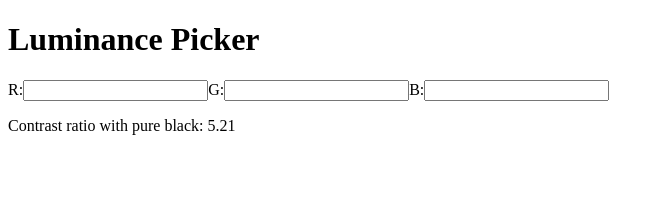
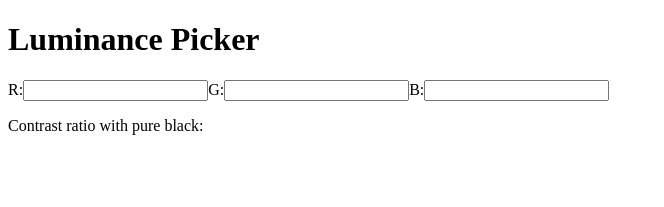
Before and after one commit to masakudamatsu/equiluminant-color-picker, a Next.js app in the folder app/: page / in a window 1280 px wide. Shown: the top 207 px of the page, without its empty margins (0-664 px from the left). Built offline with nearby package versions, Linux system fonts and the light colour scheme.

Commit message:
Convert the user input of RGB color code into contrast ratio #8
It passes the test.

```diff
--- a/app/pages/_app.js
+++ b/app/pages/_app.js
@@ -1,20 +1,30 @@
 import {useState} from 'react';
+
+import {getContrastRatio} from '../utils/helpers';
+
 function MyApp({Component, pageProps}) {
   const [red, setRed] = useState('');
   const [green, setGreen] = useState('');
   const [blue, setBlue] = useState('');
+  const [contrastRatio, setContrastRatio] = useState('');
 
   const handleChangeRed = event => {
     const newRedValue = event.target.value;
     setRed(newRedValue);
+    const newContrastRatio = getContrastRatio(newRedValue, green, blue);
+    setContrastRatio(newContrastRatio);
   };
   const handleChangeGreen = event => {
     const newGreenValue = event.target.value;
     setGreen(newGreenValue);
+    const newContrastRatio = getContrastRatio(red, newGreenValue, blue);
+    setContrastRatio(newContrastRatio);
   };
   const handleChangeBlue = event => {
     const newBlueValue = event.target.value;
     setBlue(newBlueValue);
+    const newContrastRatio = getContrastRatio(red, green, newBlueValue);
+    setContrastRatio(newContrastRatio);
   };
 
   return (
@@ -26,6 +36,7 @@ function MyApp({Component, pageProps}) {
       handleChangeRed={handleChangeRed}
       handleChangeGreen={handleChangeGreen}
       handleChangeBlue={handleChangeBlue}
+      contrastRatio={contrastRatio}
     />
   );
 }
--- a/app/pages/index.js
+++ b/app/pages/index.js
@@ -13,7 +13,7 @@ function HomePage(props) {
         handleChangeGreen={props.handleChangeGreen}
         handleChangeBlue={props.handleChangeBlue}
       />
-      <p>Contrast ratio with pure black: 5.21</p>
+      <p>{`Contrast ratio with pure black: ${props.contrastRatio}`}</p>
     </>
   );
 }
@@ -25,6 +25,7 @@ HomePage.propTypes = {
   handleChangeRed: PropTypes.func.isRequired,
   handleChangeGreen: PropTypes.func.isRequired,
   handleChangeBlue: PropTypes.func.isRequired,
+  contrastRatio: PropTypes.string.isRequired,
 };
 
 export default HomePage;
--- /dev/null
+++ b/app/utils/helpers.js
@@ -0,0 +1,7 @@
+export const getContrastRatio = (r, g, b) => {
+  const normalize = eightBitNumber =>
+    Math.pow((eightBitNumber / 255 + 0.055) / 1.055, 2.4);
+  const relativeLuminance = (r, g, b) =>
+    0.2126 * normalize(r) + 0.7152 * normalize(g) + 0.0722 * normalize(b);
+  return ((relativeLuminance(r, g, b) + 0.05) / 0.05).toFixed(2);
+};
```
